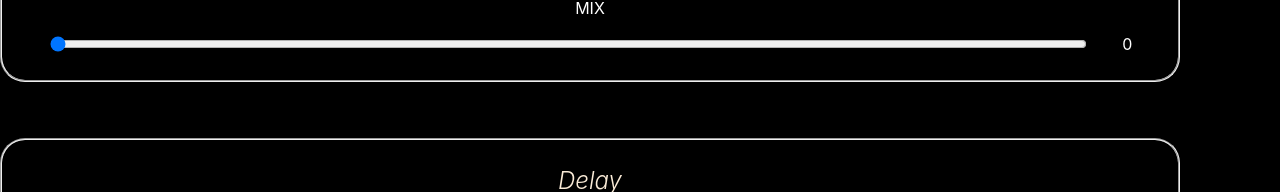
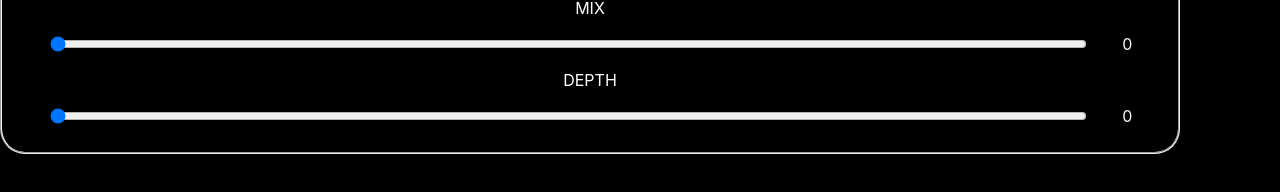
Before and after one commit to FortunateSmith/Reactive_Synth, a React (Create React App) app: page / in a window 1280 px wide. Shown: the part 346-538 px from the top of the page. Built offline with nearby package versions, Linux system fonts and the light colour scheme.

Commit message:
add depth to tremolo state and corresponding fieldset

```diff
--- a/src/SynthEngine.js
+++ b/src/SynthEngine.js
@@ -14,7 +14,7 @@ export default function SynthEngine() {
   const [volume, setVolume] = useState(-10);
   const [delay, setDelay] = useState({ time: 0, feedback: 0, mix: 0 });
   const [distortionAmount, setDistortionAmount] = useState(0);
-  const [tremoloAmount, setTremoloAmount] = useState({mix: 0});
+  const [tremoloAmount, setTremoloAmount] = useState({ mix: 0, depth: 0 });
   const [steps] = useState([
     "E3",
     null,
@@ -96,9 +96,13 @@ export default function SynthEngine() {
             {/* setup effects chain */}
             <Effect type="autoWah" wet={wahAmount} />
             <Effect type="distortion" wet={distortionAmount} />
-          <Effect type="feedbackDelay" wet={delay.mix} time={delay.time} feedback={delay.feedback}/>
-          <Effect type="tremolo" wet={tremoloAmount.mix} />
-
+            <Effect
+              type="feedbackDelay"
+              wet={delay.mix}
+              time={delay.time}
+              feedback={delay.feedback}
+            />
+            <Effect type="tremolo" wet={tremoloAmount.mix} depth={tremoloAmount.depth} />
           </Track>
         </Song>
 
@@ -163,28 +167,14 @@ export default function SynthEngine() {
           alignItems="center"
           className="CenterAlign"
         >
-        {/* <Silver
-          diameter={100}
-          min={0}
-          max={12}
-          step={1}
-          value={tremoloAmount}
-          theme={{
-            donutColor: "aqua",
-            donutThickness: 7,
-          }}
-          onValueChange={setTremoloAmount}
-          ariaLabelledBy={"delay-amount"}
-        >
-          <label id={"delay-amount"}>Tremolo</label>
-        </Silver> */}
-
           <fieldset id="effect" name="tremolo" className="params">
-          <h2 htmlFor="tremolo" id="tremolo-head">Tremolo</h2>
+            <h2 htmlFor="tremolo" id="tremolo-head">
+              Tremolo
+            </h2>
             <label htmlFor="tremolo-mix">MIX</label>
-          <div class='effect-param'>
+            <div class="effect-param">
               <input
-            class='effect-param-input'
+                class="effect-param-input"
                 id="tremolo-mix"
                 name="tremolo-mix"
                 type="range"
@@ -200,6 +190,26 @@ export default function SynthEngine() {
                 value={tremoloAmount.mix}
               />
               <p>{Math.floor(tremoloAmount.mix * 100)}</p>
+            </div>
+            <label htmlFor="tremolo-mix">DEPTH</label>
+            <div class="effect-param">
+              <input
+                class="effect-param-input"
+                id="tremolo-depth"
+                name="tremolo-depth"
+                type="range"
+                min="0"
+                max="1"
+                step="0.01"
+                onChange={(e) =>
+                  setTremoloAmount({
+                    ...tremoloAmount,
+                    depth: e.target.value,
+                  })
+                }
+                value={tremoloAmount.depth}
+              />
+              <p>{Math.floor(tremoloAmount.depth * 100)}</p>
             </div>
             {/* <label htmlFor="delay-feedback">FEEDBACK</label>
           <div class="effect-param">
@@ -241,9 +251,7 @@ export default function SynthEngine() {
               />
               <p>{Math.floor(delay.time * 100)}</p>
               </div> */}
-
           </fieldset>
-
         </Stack>
         <br />
         <br />
@@ -255,11 +263,13 @@ export default function SynthEngine() {
           className="CenterAlign"
         >
           <fieldset id="effect" name="delay" className="params">
-          <h2 htmlFor="delay" id="delay-head">Delay</h2>
+            <h2 htmlFor="delay" id="delay-head">
+              Delay
+            </h2>
             <label htmlFor="delay-mix">MIX</label>
-          <div class='effect-param'>
+            <div class="effect-param">
               <input
-            class='effect-param-input'
+                class="effect-param-input"
                 id="delay-mix"
                 name="delay-mix"
                 type="range"
@@ -279,7 +289,7 @@ export default function SynthEngine() {
             <label htmlFor="delay-feedback">FEEDBACK</label>
             <div class="effect-param">
               <input
-            class='effect-param-input'
+                class="effect-param-input"
                 id="delay-feedback"
                 name="delay-feedback"
                 type="range"
@@ -297,9 +307,9 @@ export default function SynthEngine() {
               <p>{Math.floor(delay.feedback * 100)}</p>
             </div>
             <label htmlFor="delay-time">TIME</label>
-              <div class='effect-param'>
+            <div class="effect-param">
               <input
-              class='effect-param-input'
+                class="effect-param-input"
                 id="delay-time"
                 name="delay-time"
                 type="range"
@@ -316,14 +326,14 @@ export default function SynthEngine() {
               />
               <p>{Math.floor(delay.time * 100)}</p>
             </div>
-
           </fieldset>
         </Stack>
 
         <Stack alignItems="center" className="CenterAlign">
           <FormControl component="fieldset">
-
-          <FormLabel components="legend" id="engine">Synth Engine</FormLabel>
+            <FormLabel components="legend" id="engine">
+              Synth Engine
+            </FormLabel>
 
             <div class="radio-group">
               <RadioGroup
@@ -344,7 +354,9 @@ export default function SynthEngine() {
                 />
                 <FormControlLabel
                   value="membraneSynth"
-              control={<Radio onClick={() => setSynthType("membraneSynth")} />}
+                  control={
+                    <Radio onClick={() => setSynthType("membraneSynth")} />
+                  }
                   label="membraneSynth"
                 />
                 <FormControlLabel
```
Lines whose indentation alone changed are shown as unchanged.
